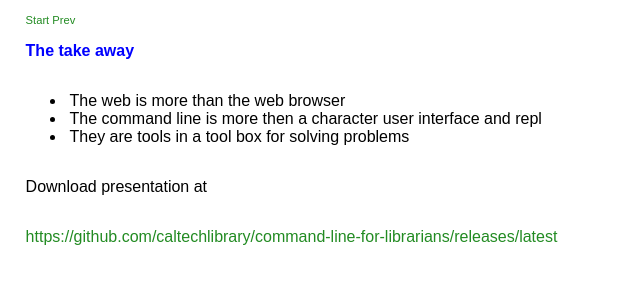
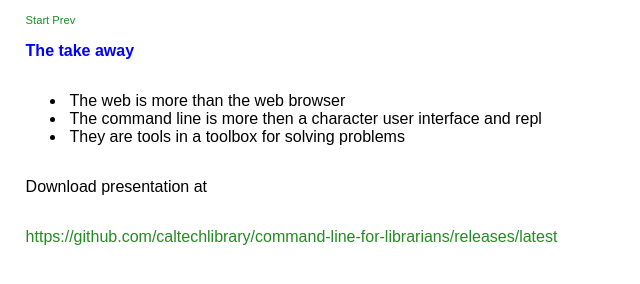
Before and after one commit to caltechlibrary/command-line-for-librarians, a plain HTML site: page 44-presentation.html in a window 1280 px wide. Shown: the top 284 px of the page, 0-640 px from the left. Drawn offline with Linux system fonts and the light colour scheme.

Commit message:
snapshot

```diff
--- a/44-presentation.html
+++ b/44-presentation.html
@@ -15,7 +15,7 @@
 <ul>
 <li>The web is more than the web browser</li>
 <li>The command line is more then a character user interface and repl</li>
-<li>They are tools in a tool box for solving problems</li>
+<li>They are tools in a toolbox for solving problems</li>
 </ul>
 
 <p>Download presentation at</p>
```
